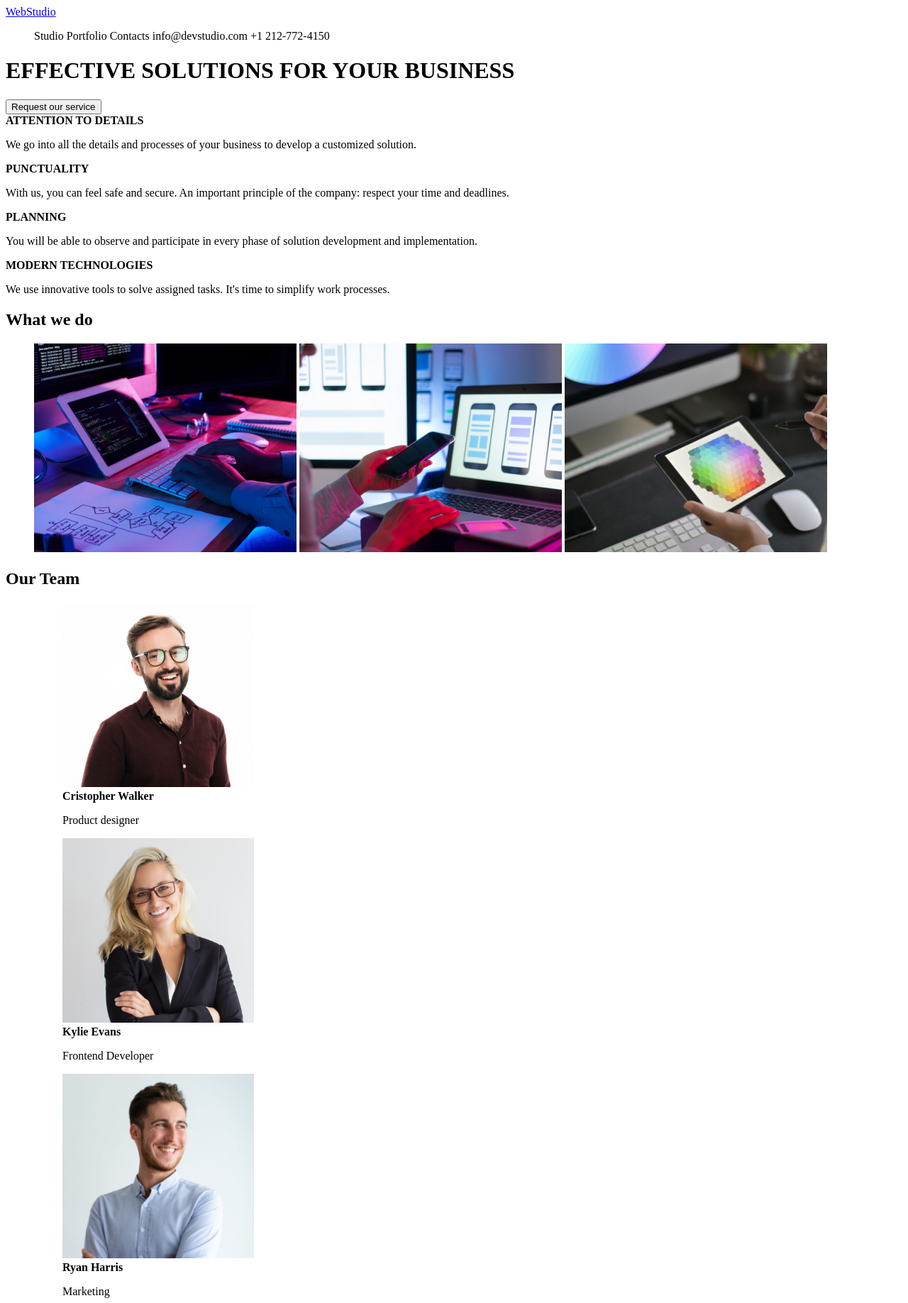
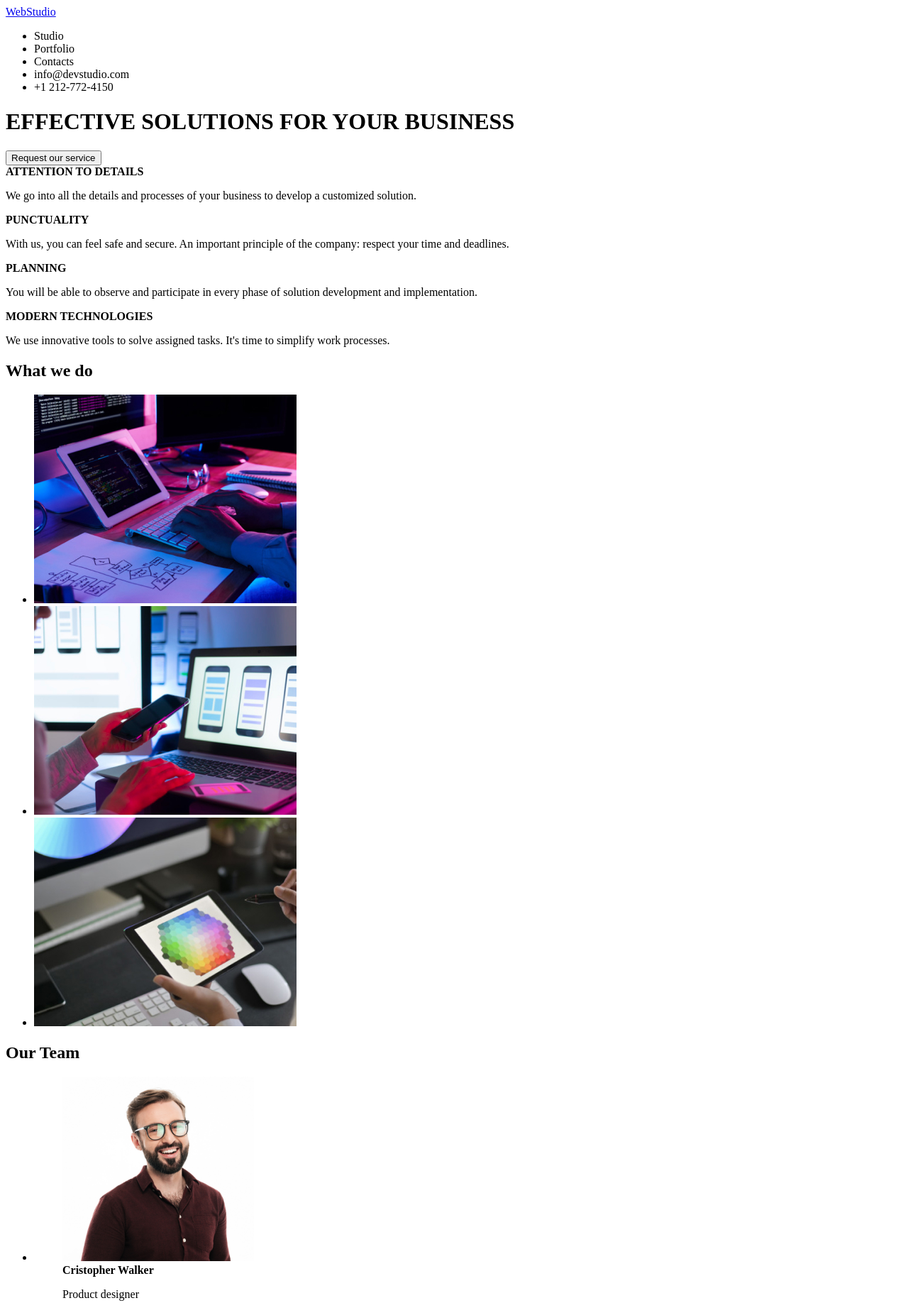
Before and after one commit to Cosmne/goit-markup-hw-01, a plain HTML site: page index.html in a window 1280 px wide. Shown: the top 1836 px of the page at 71% size. Drawn offline with Linux system fonts and the light colour scheme.

Commit message:
HWUpdate6

```diff
--- a/index.html
+++ b/index.html
@@ -14,16 +14,17 @@
 
         <div>
             <nav>
-            <a href="index.html" imagercset="index.html">WebStudio<a>
+                <a rel="stylesheet" href="https://www.figma.com"> WebStudio
+                </a>
             </nav>
         </div>
         <div>
             <ul>
-                <span>Studio</span>
-                <span>Portfolio</span>
-                <span>Contacts</span>
-                <span>info@devstudio.com</span>
-                <span>+1 212-772-4150</span>
+                <li>Studio</li>
+                <li>Portfolio</li>
+                <li>Contacts</li>
+                <li>info@devstudio.com</li>
+                <li>+1 212-772-4150</li>
             </ul>
         </div>
         <!--Main Title-->
@@ -92,11 +93,11 @@
                 </div>
                 <ul>
 
-                    <img src="images/img 1.jpg" width="370" height="294" alt="img not found">
+                    <li><img src="images/img 1.jpg" width="370" height="294" alt="img not found"></li>
 
-                    <img src="images/img 2.jpg" width="370" height="294" alt="img not found">
+                    <li><img src="images/img 2.jpg" width="370" height="294" alt="img not found"></li>
 
-                    <img src="images/img 3.jpg" width="370" height="294" alt="img not found">
+                    <li><img src="images/img 3.jpg" width="370" height="294" alt="img not found"></li>
 
                 </ul>
             </div>
@@ -107,37 +108,37 @@
             </div>
                 <ul>
 
-                    <figure>
+                    <li><figure>
                         <img src="images/img 4.jpg" width="270" height="260" alt="img not found">
                         <figcaption>
                             <b>Cristopher Walker</b>
                             <p>Product designer</p>
                         </figcaption>
-                    </figure>
+                    </figure></li>
 
-                    <figure>
+                    <li><figure>
                         <img src="images/img 5.jpg" width="270" height="260" alt="img not found">
                         <figcaption>
                             <b>Kylie Evans</b>
                             <p>Frontend Developer</p>
                         </figcaption>
-                    </figure>
+                    </figure></li>
 
-                    <figure>
+                    <li><figure>
                         <img src="images/img 6.jpg" width="270" height="260" alt="img not found">
                         <figcaption>
                             <b>Ryan Harris</b>
                             <p>Marketing</p>
                         </figcaption>
-                    </figure>
+                    </figure></li>
 
-                    <figure>
+                    <li><figure>
                         <img src="images/img 7.jpg" width="270" height="260" alt="img not found">
                         <figcaption>
                             <b>Tyler Moore</b>
                             <p>UI Designer</p>
                         </figcaption>
-                    </figure>
+                    </figure></li>
 
                 </ul>
         </div>
@@ -149,7 +150,8 @@
     <footer>
         <address>
             <div>
-                <a href="index.html"> WebStudio</a>
+                <a rel="stylesheet" href="https://www.figma.com"> WebStudio
+                </a>
             </div>
         </address>
         <div>
```
